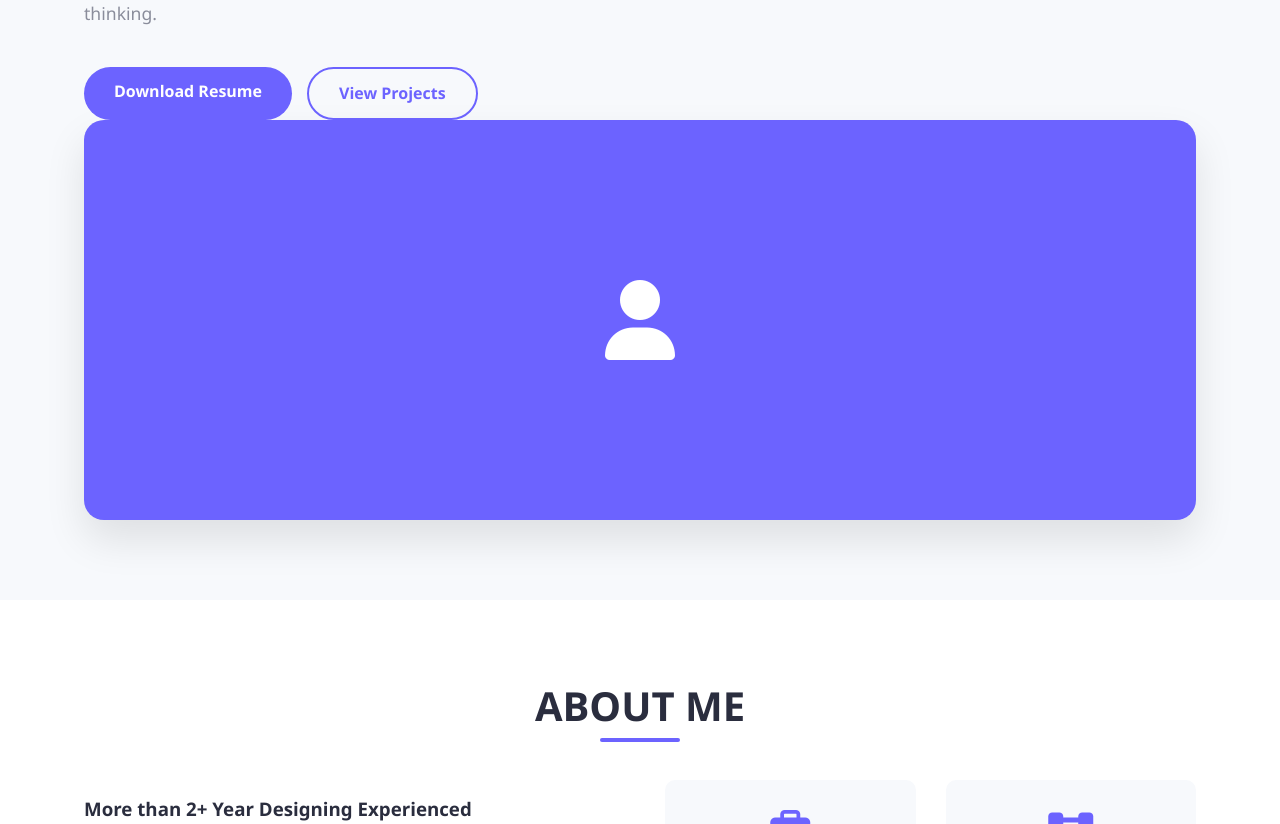
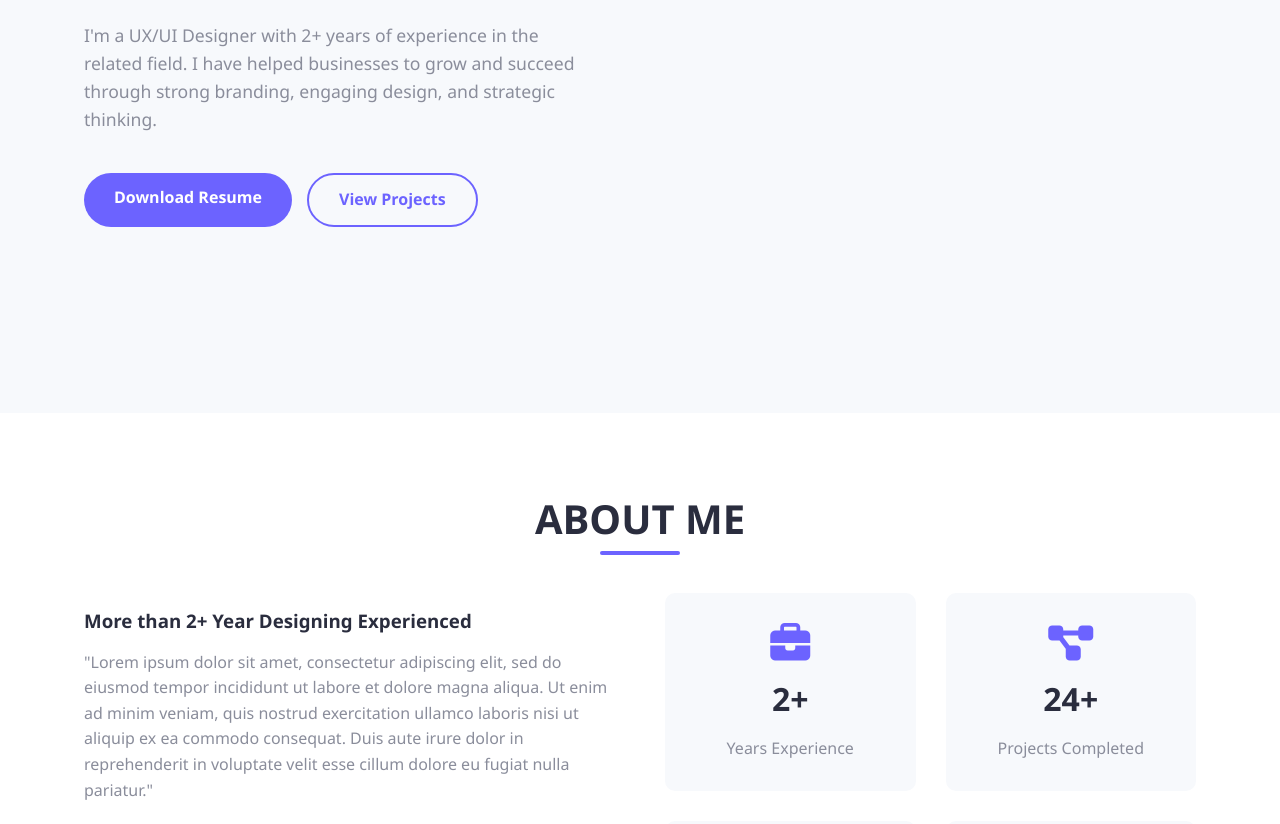
Before and after one commit to teenaas/portfolio, a plain HTML site: page index.html in a window 1280 px wide. Shown: the part 387-1211 px from the top of the page. Drawn offline with Linux system fonts and the light colour scheme.

Commit message:
deleted header and a hero section div

```diff
--- a/index.html
+++ b/index.html
@@ -9,7 +9,7 @@
   </head>
   <body>
     <!-- Header -->
-    <header>
+    <!-- <header>
       <div class="container">
         <nav class="navbar">
           <div class="logo">Tina.</div>
@@ -25,7 +25,7 @@
           </div>
         </nav>
       </div>
-    </header>
+    </header> -->
 
     <!-- Hero Section -->
     <section class="hero" id="home">
@@ -43,12 +43,7 @@
             <a href="#projects" class="btn btn-outline">View Projects</a>
           </div>
         </div>
-        <div class="hero-image">
-          <!-- Placeholder for profile image -->
-          <div class="profile-placeholder">
-            <i class="fas fa-user"></i>
-          </div>
-        </div>
+
       </div>
     </section>
 
```
